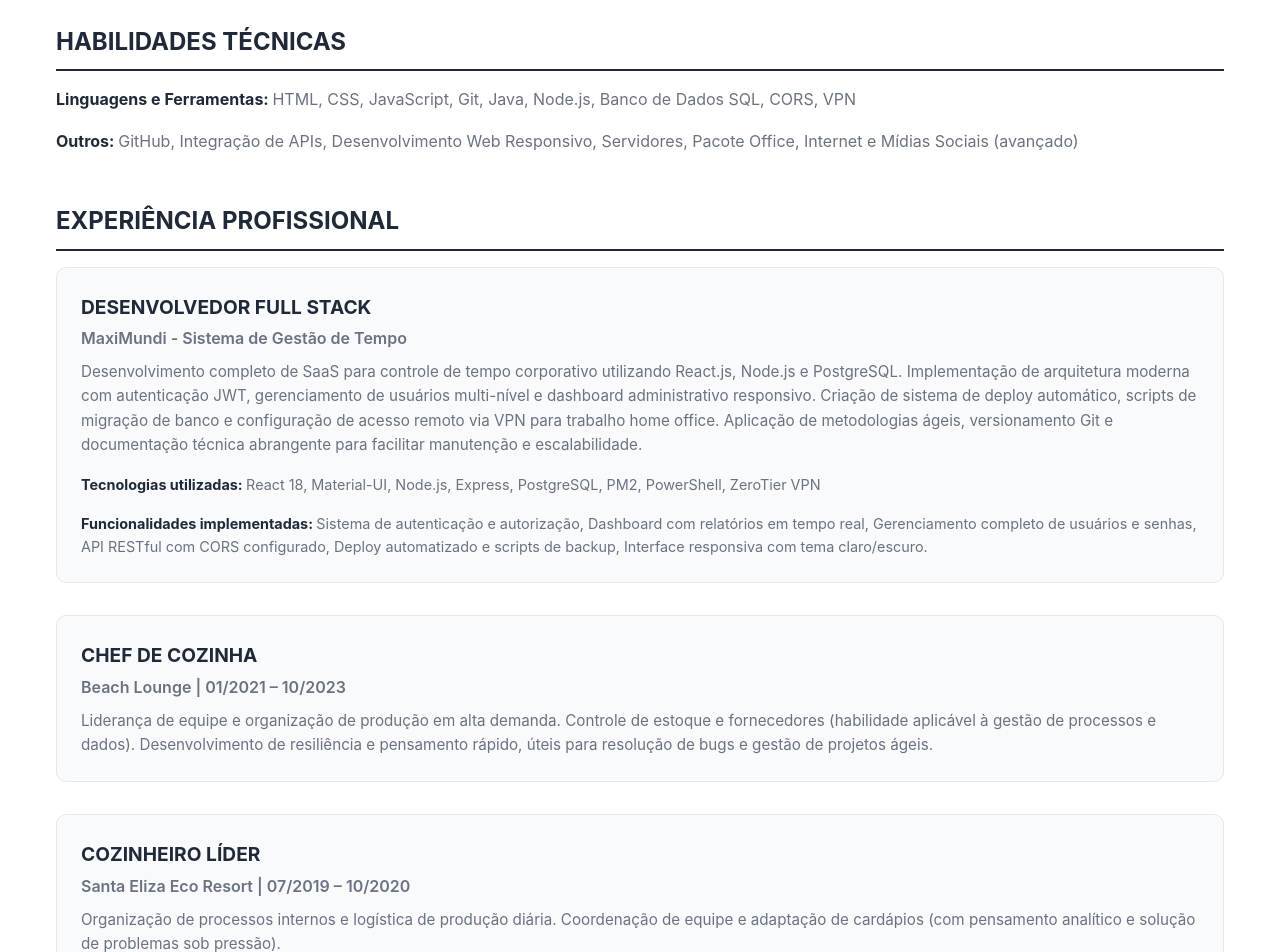
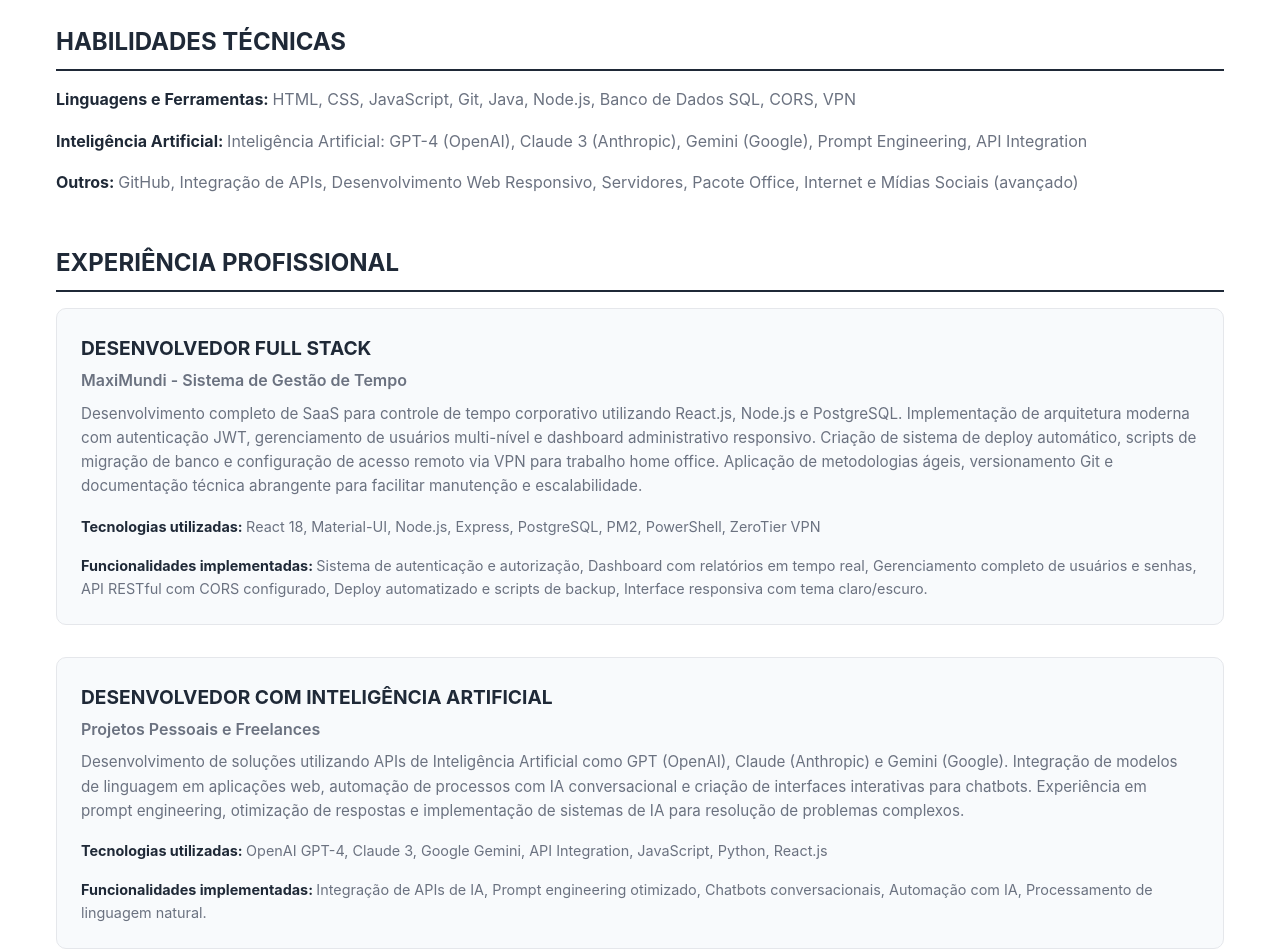
Before and after one commit to HeitorRafael/Portfolio, a React (Vite) app: page / in a window 1280 px wide. Shown: the part 2280-3232 px from the top of the page. Built offline with nearby package versions, Linux system fonts and the light colour scheme.

Commit message:
Adiciona experiência em desenvolvimento com IA (GPT, Claude, Gemini) na experiência profissional e skills técnicas

```diff
--- a/src/SimpleApp.tsx
+++ b/src/SimpleApp.tsx
@@ -91,6 +91,7 @@ const SimpleApp: React.FC = () => {
         skills: {
           title: 'HABILIDADES TÉCNICAS',
           languages: 'HTML, CSS, JavaScript, Git, Java, Node.js, Banco de Dados SQL, CORS, VPN',
+          ai: 'Inteligência Artificial: GPT-4 (OpenAI), Claude 3 (Anthropic), Gemini (Google), Prompt Engineering, API Integration',
           others: 'GitHub, Integração de APIs, Desenvolvimento Web Responsivo, Servidores, Pacote Office, Internet e Mídias Sociais (avançado)'
         },
         experience: {
@@ -102,6 +103,13 @@ const SimpleApp: React.FC = () => {
               description: 'Desenvolvimento completo de SaaS para controle de tempo corporativo utilizando React.js, Node.js e PostgreSQL. Implementação de arquitetura moderna com autenticação JWT, gerenciamento de usuários multi-nível e dashboard administrativo responsivo. Criação de sistema de deploy automático, scripts de migração de banco e configuração de acesso remoto via VPN para trabalho home office. Aplicação de metodologias ágeis, versionamento Git e documentação técnica abrangente para facilitar manutenção e escalabilidade.',
               technologies: 'React 18, Material-UI, Node.js, Express, PostgreSQL, PM2, PowerShell, ZeroTier VPN',
               features: 'Sistema de autenticação e autorização, Dashboard com relatórios em tempo real, Gerenciamento completo de usuários e senhas, API RESTful com CORS configurado, Deploy automatizado e scripts de backup, Interface responsiva com tema claro/escuro.'
+            },
+            {
+              position: 'DESENVOLVEDOR COM INTELIGÊNCIA ARTIFICIAL',
+              company: 'Projetos Pessoais e Freelances',
+              description: 'Desenvolvimento de soluções utilizando APIs de Inteligência Artificial como GPT (OpenAI), Claude (Anthropic) e Gemini (Google). Integração de modelos de linguagem em aplicações web, automação de processos com IA conversacional e criação de interfaces interativas para chatbots. Experiência em prompt engineering, otimização de respostas e implementação de sistemas de IA para resolução de problemas complexos.',
+              technologies: 'OpenAI GPT-4, Claude 3, Google Gemini, API Integration, JavaScript, Python, React.js',
+              features: 'Integração de APIs de IA, Prompt engineering otimizado, Chatbots conversacionais, Automação com IA, Processamento de linguagem natural.'
             },
             {
               position: 'CHEF DE COZINHA',
@@ -189,6 +197,7 @@ const SimpleApp: React.FC = () => {
         skills: {
           title: 'TECHNICAL SKILLS',
           languages: 'HTML, CSS, JavaScript, Git, Java, Node.js, SQL Database, CORS, VPN',
+          ai: 'Artificial Intelligence: GPT-4 (OpenAI), Claude 3 (Anthropic), Gemini (Google), Prompt Engineering, API Integration',
           others: 'GitHub, API Integration, Responsive Web Development, Servers, Office Suite, Internet and Social Media (advanced)'
         },
         experience: {
@@ -200,6 +209,13 @@ const SimpleApp: React.FC = () => {
               description: 'Complete development of SaaS for corporate time control using React.js, Node.js and PostgreSQL. Implementation of modern architecture with JWT authentication, multi-level user management and responsive administrative dashboard. Creation of automatic deployment system, database migration scripts and remote access configuration via VPN for home office work. Application of agile methodologies, Git versioning and comprehensive technical documentation to facilitate maintenance and scalability.',
               technologies: 'React 18, Material-UI, Node.js, Express, PostgreSQL, PM2, PowerShell, ZeroTier VPN',
               features: 'Authentication and authorization system, Dashboard with real-time reports, Complete user and password management, RESTful API with CORS configured, Automated deployment and backup scripts, Responsive interface with light/dark theme.'
+            },
+            {
+              position: 'ARTIFICIAL INTELLIGENCE DEVELOPER',
+              company: 'Personal Projects and Freelance',
+              description: 'Development of solutions using Artificial Intelligence APIs such as GPT (OpenAI), Claude (Anthropic) and Gemini (Google). Integration of language models in web applications, process automation with conversational AI and creation of interactive interfaces for chatbots. Experience in prompt engineering, response optimization and implementation of AI systems for solving complex problems.',
+              technologies: 'OpenAI GPT-4, Claude 3, Google Gemini, API Integration, JavaScript, Python, React.js',
+              features: 'AI API integration, Optimized prompt engineering, Conversational chatbots, AI automation, Natural language processing.'
             },
             {
               position: 'KITCHEN CHEF',
@@ -813,6 +829,18 @@ const SimpleApp: React.FC = () => {
                 {t.resume.skills.languages}
               </p>
             </div>
+            <div style={{ marginBottom: '1rem' }}>
+              <p style={{
+                color: 'var(--text-secondary)',
+                fontSize: '1rem',
+                lineHeight: '1.6'
+              }}>
+                <strong style={{ color: 'var(--text-primary)' }}>
+                  {language === 'pt' ? 'Inteligência Artificial: ' : 'Artificial Intelligence: '}
+                </strong>
+                {t.resume.skills.ai}
+              </p>
+            </div>
             <div>
               <p style={{
                 color: 'var(--text-secondary)',
```
